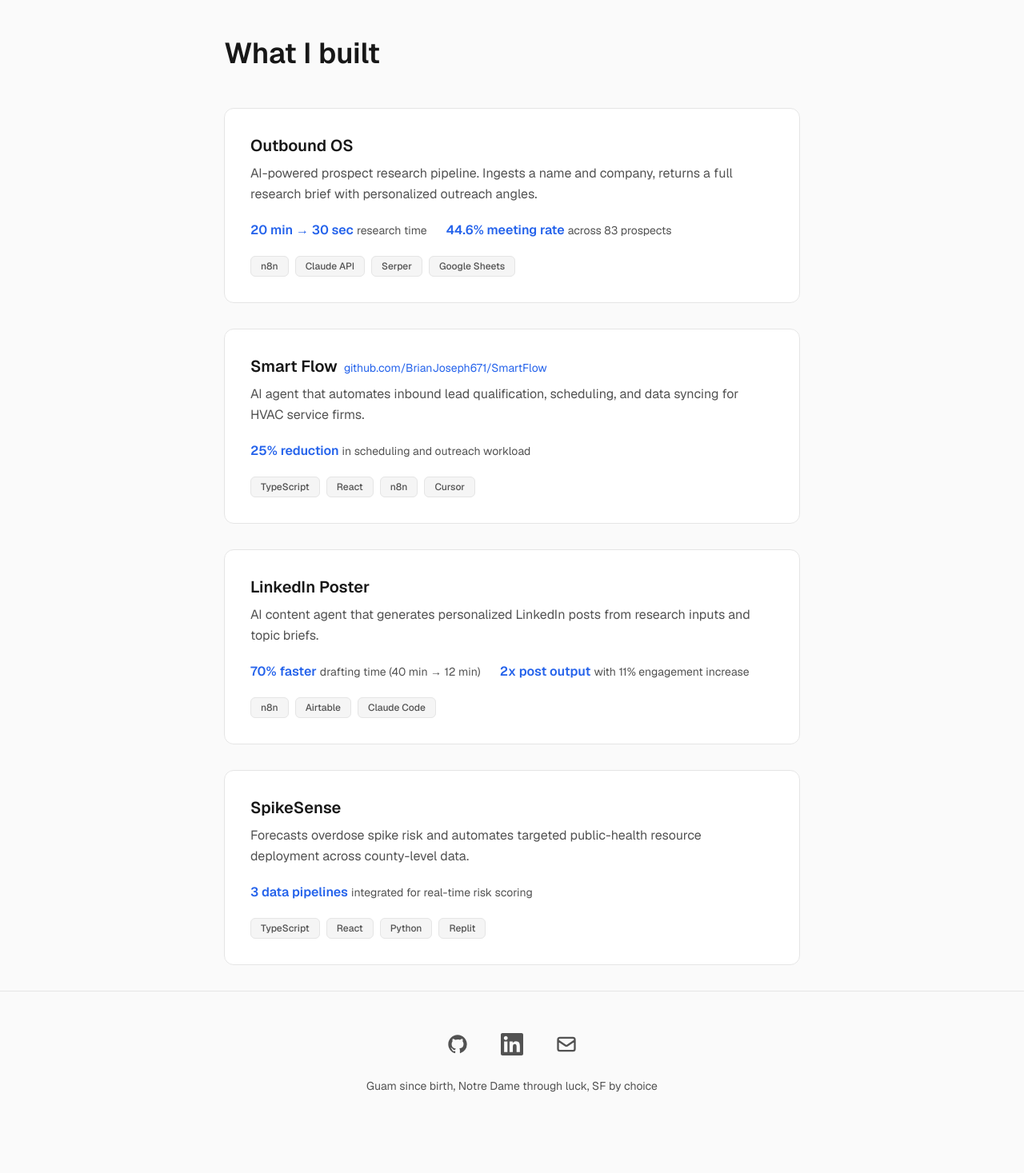
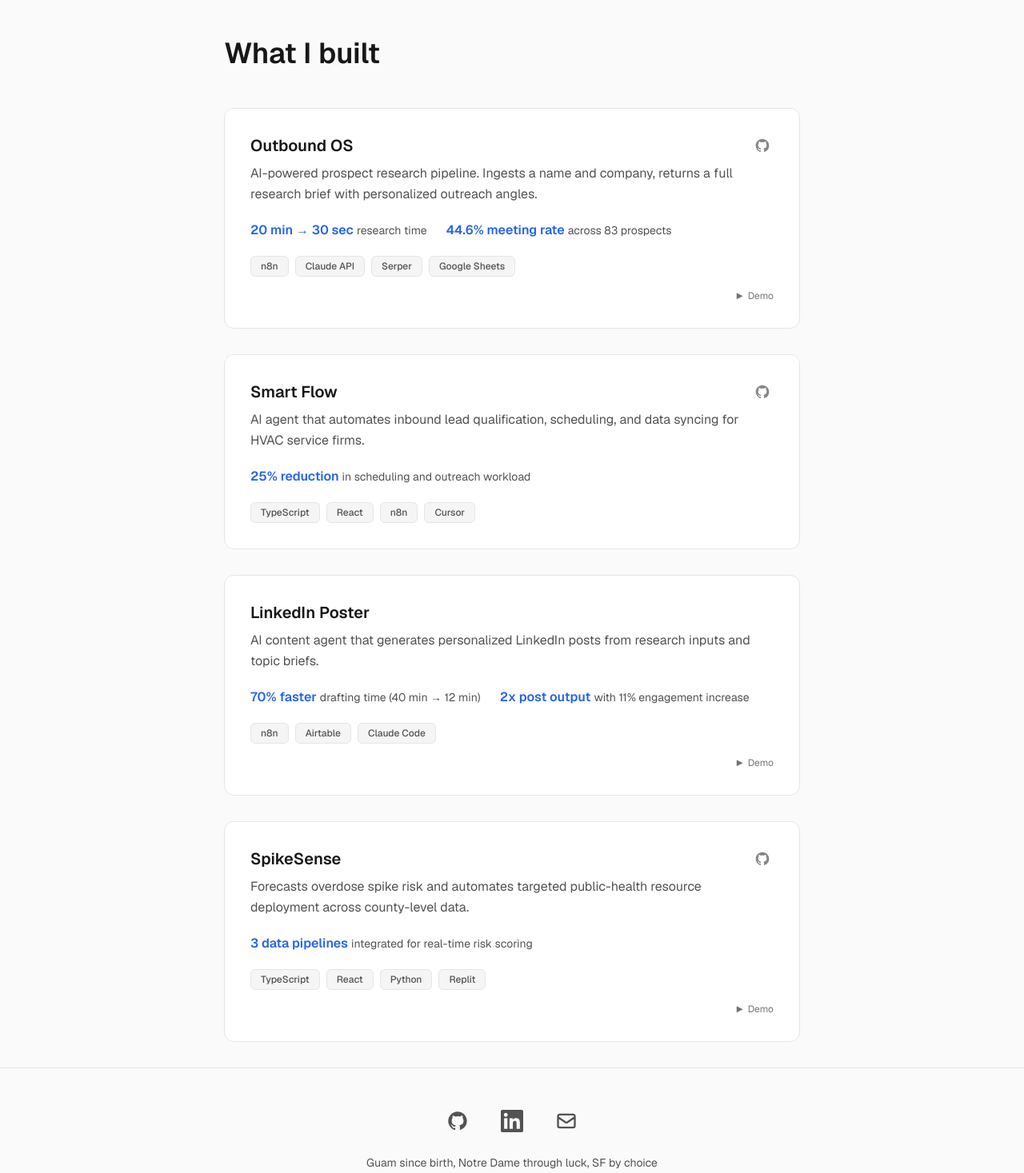
Before and after one commit to BrianJoseph671/Portfolio, a React (Vite) app in the folder Portoflio/: page / in a window 1280 px wide. Shown: the part 311-1778 px from the top of the page at 80% size. Before the commit the page ends 1743 px from the top, so only its background shows below. Built offline with nearby package versions, Linux system fonts and the light colour scheme.

Commit message:
icon smooth fixes and demo links

```diff
--- a/Portoflio/index.html
+++ b/Portoflio/index.html
@@ -11,7 +11,7 @@
     <title>Brian Joseph — AI-Native SDR</title>
     <script>
       try {
-        if (localStorage.getItem('portfolio-theme') !== 'light') document.documentElement.classList.add('light');
+        if (localStorage.getItem('portfolio-theme') !== 'dark') document.documentElement.classList.add('light');
       } catch (e) {}
     </script>
   </head>
--- a/Portoflio/src/App.jsx
+++ b/Portoflio/src/App.jsx
@@ -73,9 +73,22 @@ function App() {
           <div className="space-y-6 sm:space-y-8">
             {/* Card 1: Outbound OS */}
             <article className="rounded-xl border theme-card p-6 sm:p-8 transition-all duration-200 theme-card-hover">
-              <h2 className="text-xl font-semibold theme-text mb-2">
-                Outbound OS
-              </h2>
+              <div className="flex justify-between items-start gap-4 mb-2">
+                <h2 className="text-xl font-semibold theme-text">
+                  Outbound OS
+                </h2>
+                <a
+                  href="https://github.com/BrianJoseph671/OutboundOS"
+                  target="_blank"
+                  rel="noopener noreferrer"
+                  className="shrink-0 p-1 rounded theme-text-muted hover:opacity-100 opacity-70 transition-opacity focus:outline-none focus:ring-2 focus:ring-[var(--accent)] focus:ring-offset-2 focus:ring-offset-[var(--card-bg)] rounded-full"
+                  aria-label="Outbound OS on GitHub"
+                >
+                  <svg className="w-4 h-4 sm:w-5 sm:h-5" fill="currentColor" viewBox="0 0 24 24" aria-hidden>
+                    <path fillRule="evenodd" d="M12 2C6.477 2 2 6.484 2 12.017c0 4.425 2.865 8.18 6.839 9.504.5.092.682-.217.682-.483 0-.237-.008-.868-.013-1.703-2.782.605-3.369-1.343-3.369-1.343-.454-1.158-1.11-1.466-1.11-1.466-.908-.62.069-.608.069-.608 1.003.07 1.531 1.032 1.531 1.032.892 1.53 2.341 1.088 2.91.832.092-.647.35-1.088.636-1.338-2.22-.253-4.555-1.113-4.555-4.951 0-1.093.39-1.988 1.029-2.688-.103-.253-.446-1.272.098-2.65 0 0 .84-.27 2.75 1.026A9.564 9.564 0 0112 6.844c.85.004 1.705.115 2.504.337 1.909-1.296 2.747-1.027 2.747-1.027.546 1.379.202 2.398.1 2.651.64.7 1.028 1.595 1.028 2.688 0 3.848-2.339 4.695-4.566 4.943.359.309.678.92.678 1.855 0 1.338-.012 2.419-.012 2.747 0 .268.18.58.688.482A10.019 10.019 0 0022 12.017C22 6.484 17.522 2 12 2z" clipRule="evenodd" />
+                  </svg>
+                </a>
+              </div>
               <p className="theme-text-muted text-base leading-relaxed mb-5">
                 AI-powered prospect research pipeline. Ingests a name and company, returns a full research brief with personalized outreach angles.
               </p>
@@ -99,12 +112,24 @@ function App() {
                   </span>
                 ))}
               </div>
-              {/* Optional: <a href="#" className="text-[#3B82F6] text-sm font-medium mt-4 inline-block hover:underline">View Demo →</a> */}
+              <div className="flex justify-end mt-4">
+                {/* Outbound OS demo: replace href with your demo URL */}
+                <a
+                  href="#"
+                  target="_blank"
+                  rel="noopener noreferrer"
+                  className="inline-flex items-center gap-1.5 text-xs theme-text-muted hover:opacity-100 opacity-80 transition-opacity focus:outline-none focus:ring-2 focus:ring-[var(--accent)] focus:ring-offset-2 focus:ring-offset-[var(--card-bg)] rounded"
+                  aria-label="Outbound OS demo"
+                >
+                  <span className="text-[0.65rem] leading-none" aria-hidden>▶</span>
+                  Demo
+                </a>
+              </div>
             </article>
 
             {/* Card 2: Smart Flow */}
             <article className="rounded-xl border theme-card p-6 sm:p-8 transition-all duration-200 theme-card-hover">
-              <div className="flex flex-wrap items-baseline gap-2 mb-2">
+              <div className="flex justify-between items-start gap-4 mb-2">
                 <h2 className="text-xl font-semibold theme-text">
                   Smart Flow
                 </h2>
@@ -112,9 +137,12 @@ function App() {
                   href="https://github.com/BrianJoseph671/SmartFlow"
                   target="_blank"
                   rel="noopener noreferrer"
-                  className="text-sm theme-accent hover:underline focus:outline-none focus:ring-2 focus:ring-[var(--accent)] focus:ring-offset-2 focus:ring-offset-[var(--focus-offset)] rounded"
+                  className="shrink-0 p-1 rounded theme-text-muted hover:opacity-100 opacity-70 transition-opacity focus:outline-none focus:ring-2 focus:ring-[var(--accent)] focus:ring-offset-2 focus:ring-offset-[var(--card-bg)] rounded-full"
+                  aria-label="Smart Flow on GitHub"
                 >
-                  github.com/BrianJoseph671/SmartFlow
+                  <svg className="w-4 h-4 sm:w-5 sm:h-5" fill="currentColor" viewBox="0 0 24 24" aria-hidden>
+                    <path fillRule="evenodd" d="M12 2C6.477 2 2 6.484 2 12.017c0 4.425 2.865 8.18 6.839 9.504.5.092.682-.217.682-.483 0-.237-.008-.868-.013-1.703-2.782.605-3.369-1.343-3.369-1.343-.454-1.158-1.11-1.466-1.11-1.466-.908-.62.069-.608.069-.608 1.003.07 1.531 1.032 1.531 1.032.892 1.53 2.341 1.088 2.91.832.092-.647.35-1.088.636-1.338-2.22-.253-4.555-1.113-4.555-4.951 0-1.093.39-1.988 1.029-2.688-.103-.253-.446-1.272.098-2.65 0 0 .84-.27 2.75 1.026A9.564 9.564 0 0112 6.844c.85.004 1.705.115 2.504.337 1.909-1.296 2.747-1.027 2.747-1.027.546 1.379.202 2.398.1 2.651.64.7 1.028 1.595 1.028 2.688 0 3.848-2.339 4.695-4.566 4.943.359.309.678.92.678 1.855 0 1.338-.012 2.419-.012 2.747 0 .268.18.58.688.482A10.019 10.019 0 0022 12.017C22 6.484 17.522 2 12 2z" clipRule="evenodd" />
+                  </svg>
                 </a>
               </div>
               <p className="theme-text-muted text-base leading-relaxed mb-5">
@@ -166,15 +194,39 @@ function App() {
                   </span>
                 ))}
               </div>
+              <div className="flex justify-end mt-4">
+                {/* LinkedIn Poster demo: replace href with your demo URL */}
+                <a
+                  href="#"
+                  target="_blank"
+                  rel="noopener noreferrer"
+                  className="inline-flex items-center gap-1.5 text-xs theme-text-muted hover:opacity-100 opacity-80 transition-opacity focus:outline-none focus:ring-2 focus:ring-[var(--accent)] focus:ring-offset-2 focus:ring-offset-[var(--card-bg)] rounded"
+                  aria-label="LinkedIn Poster demo"
+                >
+                  <span className="text-[0.65rem] leading-none" aria-hidden>▶</span>
+                  Demo
+                </a>
+              </div>
             </article>
 
             {/* Card 4: SpikeSense */}
             <article className="rounded-xl border theme-card p-6 sm:p-8 transition-all duration-200 theme-card-hover">
-              <div className="flex flex-wrap items-baseline gap-2 mb-2">
+              <div className="flex justify-between items-start gap-4 mb-2">
                 <h2 className="text-xl font-semibold theme-text">
                   SpikeSense
                 </h2>
-                </div>
+                <a
+                  href="https://github.com/BrianJoseph671/SpikeSense"
+                  target="_blank"
+                  rel="noopener noreferrer"
+                  className="shrink-0 p-1 rounded theme-text-muted hover:opacity-100 opacity-70 transition-opacity focus:outline-none focus:ring-2 focus:ring-[var(--accent)] focus:ring-offset-2 focus:ring-offset-[var(--card-bg)] rounded-full"
+                  aria-label="SpikeSense on GitHub"
+                >
+                  <svg className="w-4 h-4 sm:w-5 sm:h-5" fill="currentColor" viewBox="0 0 24 24" aria-hidden>
+                    <path fillRule="evenodd" d="M12 2C6.477 2 2 6.484 2 12.017c0 4.425 2.865 8.18 6.839 9.504.5.092.682-.217.682-.483 0-.237-.008-.868-.013-1.703-2.782.605-3.369-1.343-3.369-1.343-.454-1.158-1.11-1.466-1.11-1.466-.908-.62.069-.608.069-.608 1.003.07 1.531 1.032 1.531 1.032.892 1.53 2.341 1.088 2.91.832.092-.647.35-1.088.636-1.338-2.22-.253-4.555-1.113-4.555-4.951 0-1.093.39-1.988 1.029-2.688-.103-.253-.446-1.272.098-2.65 0 0 .84-.27 2.75 1.026A9.564 9.564 0 0112 6.844c.85.004 1.705.115 2.504.337 1.909-1.296 2.747-1.027 2.747-1.027.546 1.379.202 2.398.1 2.651.64.7 1.028 1.595 1.028 2.688 0 3.848-2.339 4.695-4.566 4.943.359.309.678.92.678 1.855 0 1.338-.012 2.419-.012 2.747 0 .268.18.58.688.482A10.019 10.019 0 0022 12.017C22 6.484 17.522 2 12 2z" clipRule="evenodd" />
+                  </svg>
+                </a>
+              </div>
               <p className="theme-text-muted text-base leading-relaxed mb-5">
                 Forecasts overdose spike risk and automates targeted public-health resource deployment across county-level data.
               </p>
@@ -193,6 +245,19 @@ function App() {
                     {tag}
                   </span>
                 ))}
+              </div>
+              <div className="flex justify-end mt-4">
+                {/* SpikeSense demo: replace href with your demo URL */}
+                <a
+                  href="#"
+                  target="_blank"
+                  rel="noopener noreferrer"
+                  className="inline-flex items-center gap-1.5 text-xs theme-text-muted hover:opacity-100 opacity-80 transition-opacity focus:outline-none focus:ring-2 focus:ring-[var(--accent)] focus:ring-offset-2 focus:ring-offset-[var(--card-bg)] rounded"
+                  aria-label="SpikeSense demo"
+                >
+                  <span className="text-[0.65rem] leading-none" aria-hidden>▶</span>
+                  Demo
+                </a>
               </div>
             </article>
           </div>
```
